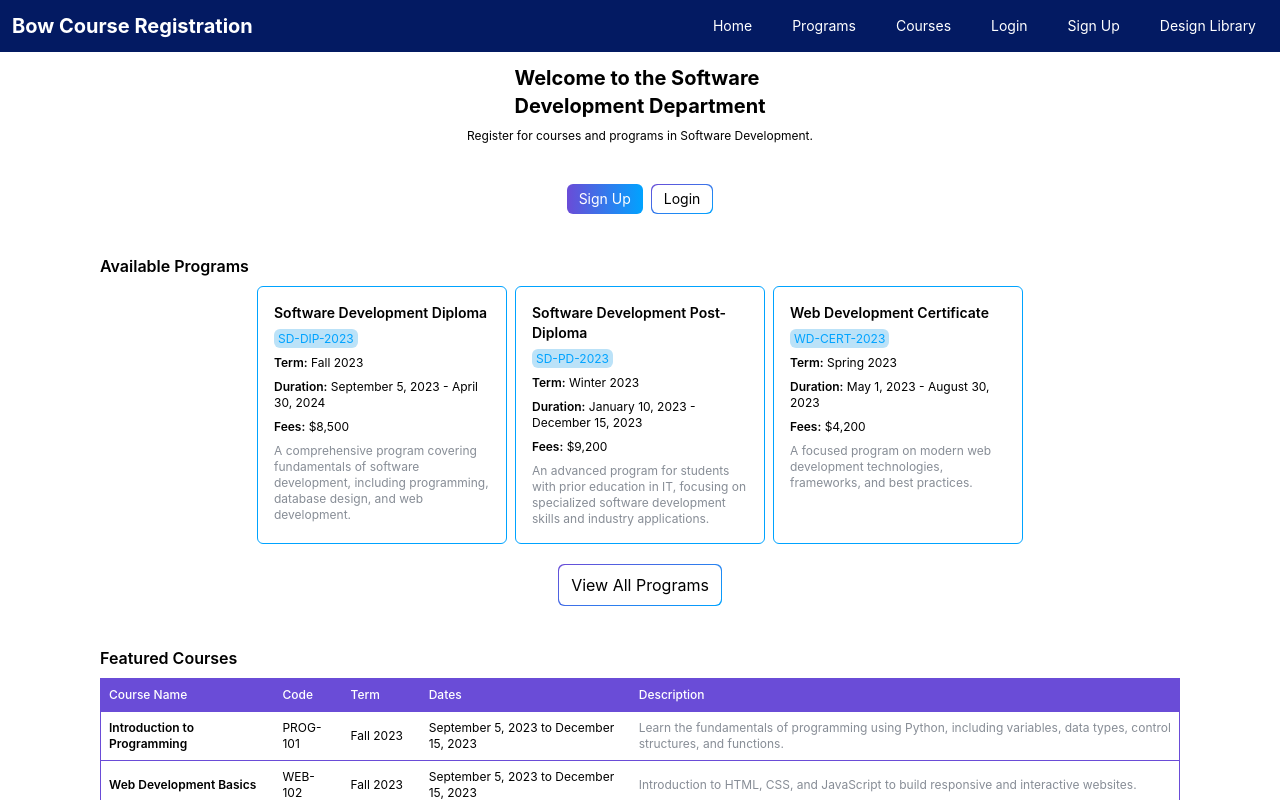
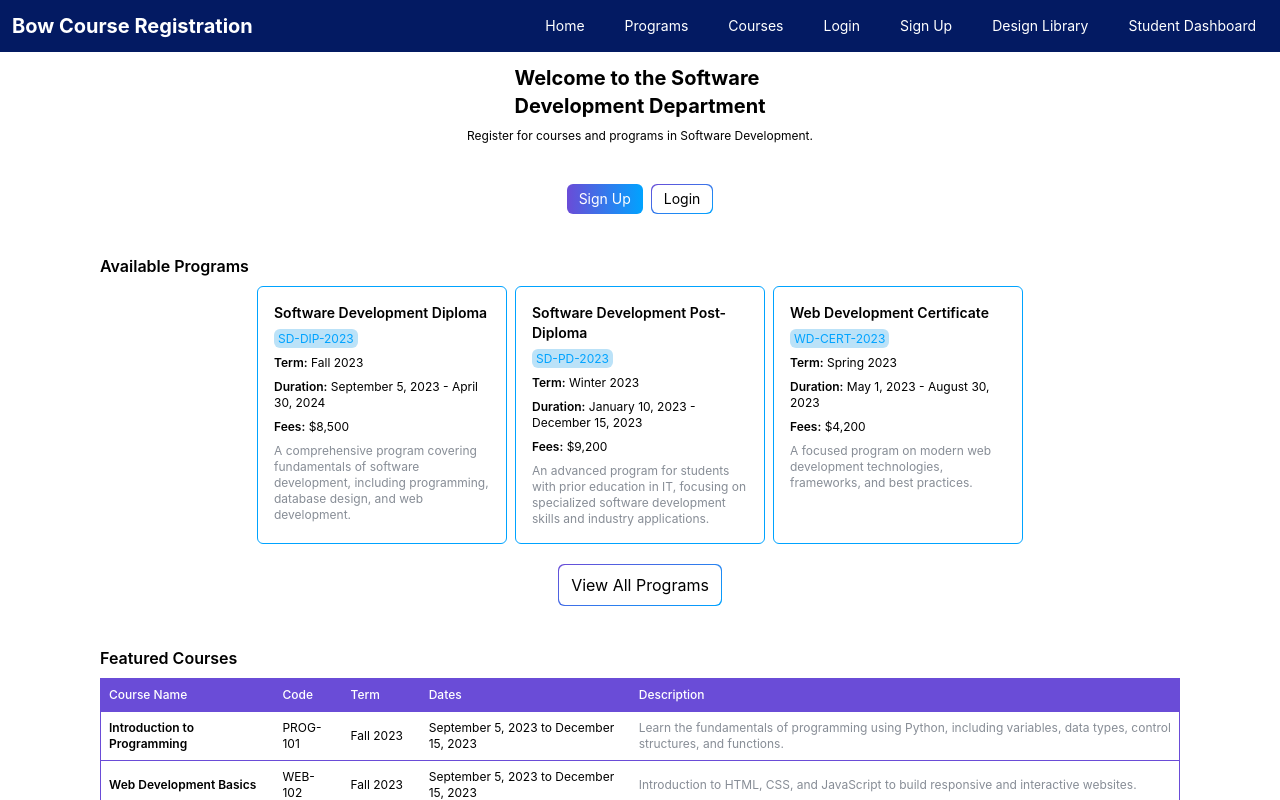
Before and after one commit to TyLandry/bow-course-registration---group-1, a React (Create React App) app: page / in a window 1280 px wide. Shown: the top 800 px of the page. Built offline with nearby package versions, Linux system fonts and the light colour scheme.

Commit message:
added student dashboard link to the header

```diff
--- a/src/components/Header.jsx
+++ b/src/components/Header.jsx
@@ -42,6 +42,12 @@ export default function Header() {
           >
             Design Library
           </Link>
+          <Link
+            to="/student-dashboard"
+            className="px-3 py-2 text-sm rounded hover:text-[var(--system-orange)]"
+          >
+            Student Dashboard
+          </Link>
         </nav>
       </div>
     </header>
```
